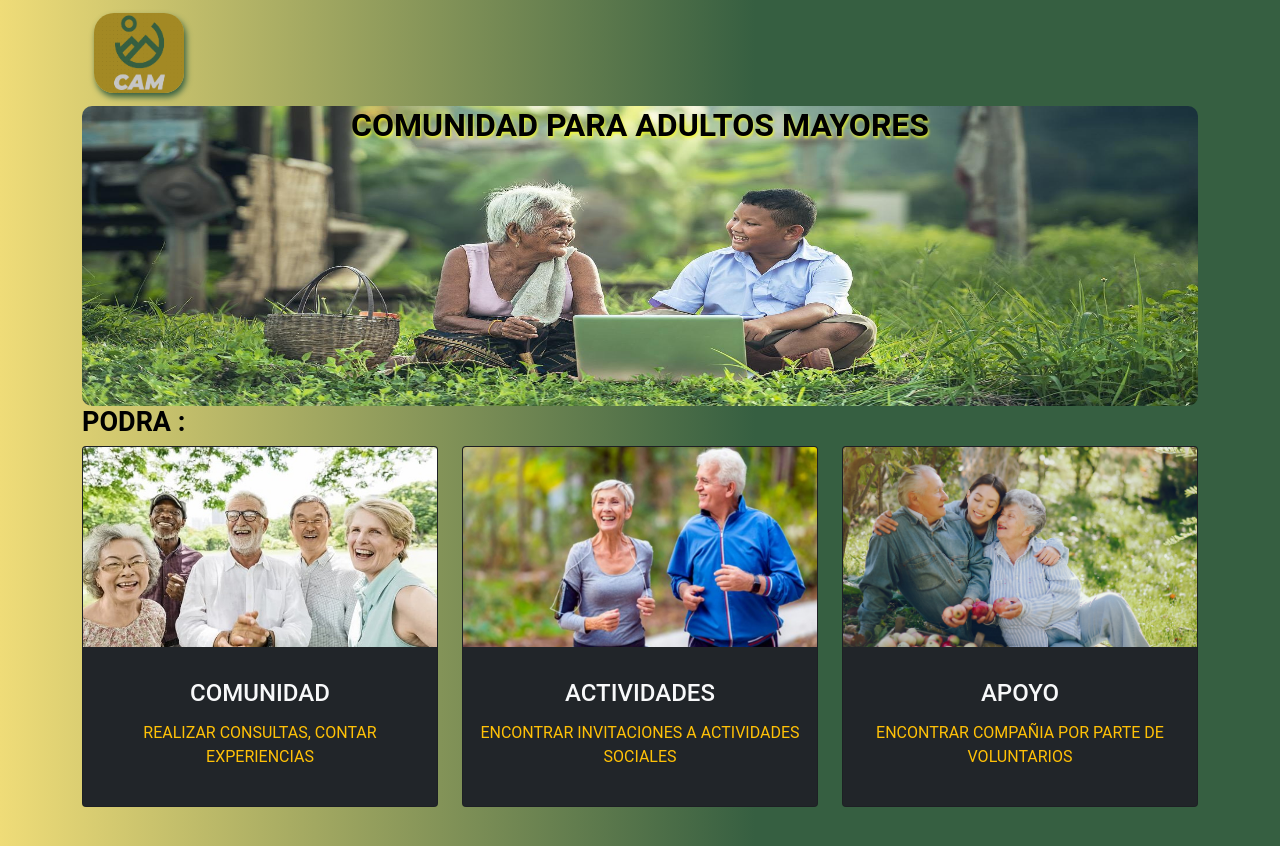
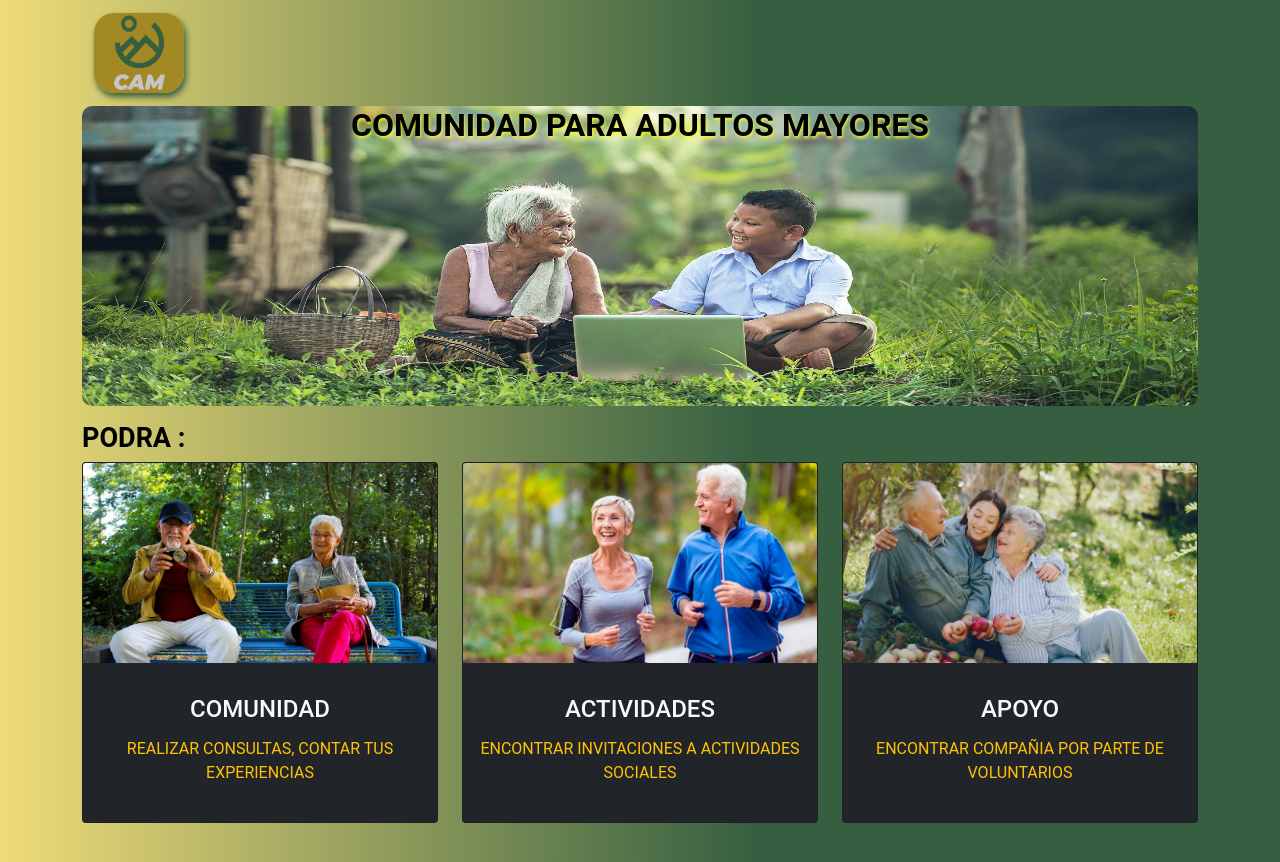
Before and after one commit to einarch/ComunidadAdultoMayor, a React (Create React App) app: page / in a window 1280 px wide. Built offline with nearby package versions, Linux system fonts and the light colour scheme.

Commit message:
se arreglo la vizualizacion del sutitulo, se cambiaron imagenes y el fondo esta en automatico

```diff
--- a/src/components/Cards.js
+++ b/src/components/Cards.js
@@ -10,7 +10,7 @@ const cards = [
     id: 1,
     title: "COMUNIDAD",
     image: image1,
-    text:"REALIZAR CONSULTAS, CONTAR EXPERIENCIAS",
+    text:"REALIZAR CONSULTAS, CONTAR TUS EXPERIENCIAS",
   },
   {
     id: 2,
@@ -22,7 +22,7 @@ const cards = [
     id: 3,
     title: "APOYO",
     image: image3,
-    text:"ENCONTRAR COMPAÑIA POR PARTE DE VOLUNTARIOS",
+    text:"ENCONTRAR COMPAÑIA POR PARTE DE VOLUNTARIOS ",
   },
 ];
 
--- a/src/components/ImagenFondo.js
+++ b/src/components/ImagenFondo.js
@@ -40,7 +40,8 @@ function ImagenFondo() {
                     fontSize: "1.688rem"
 
                 }}>
-                    PODRA :
+                 <p></p>
+                 PODRA :
                 </h2>
             </div>
 
```
Also changed, not shown: src/imagenes/image1.jpg.
